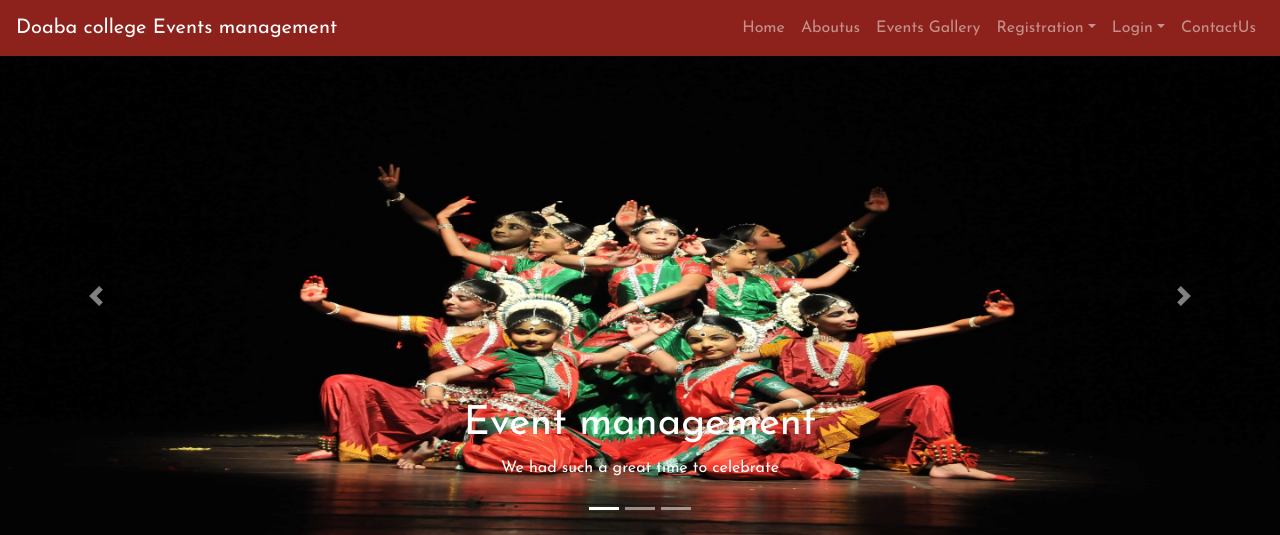
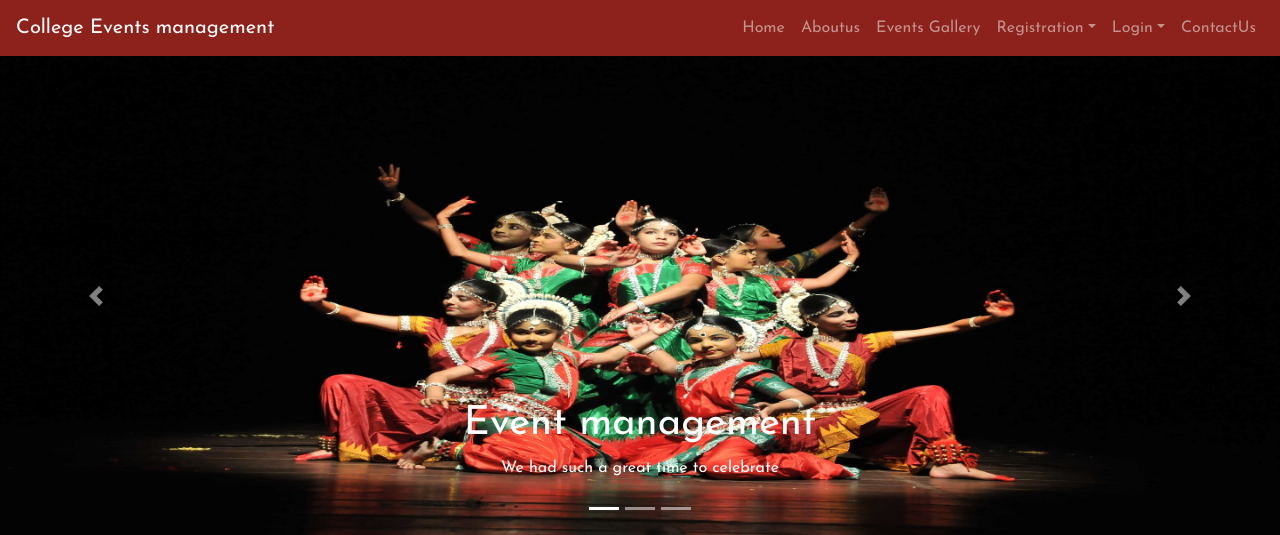
Before and after one commit to Amitmath0987/eventmanagement.github.io, a PHP site: page /index.php in a window 1280 px wide. Shown: the top 535 px of the page. Run offline with PHP 8.4, Linux system fonts and the light colour scheme; data that the repository does not hold is empty; some libraries are stand-ins or nearby versions.

Commit message:
mainnav updated

```diff
--- a/includes/navbars/mainnav.php
+++ b/includes/navbars/mainnav.php
@@ -5,7 +5,7 @@ background-color: #8c221b!important;
 }
 </style>
 <nav class="mainnav navbar navbar-expand-lg navbar-dark">
-	<a class="navbar-brand" href="#">Doaba college Events management</a>
+	<a class="navbar-brand" href="#">College Events management</a>
 	<button class="navbar-toggler" type="button" data-toggle="collapse" data-target="#navbarSupportedContent" aria-controls="navbarSupportedContent" aria-expanded="false" aria-label="Toggle navigation">
 	<span class="navbar-toggler-icon"></span>
 	</button>
```
